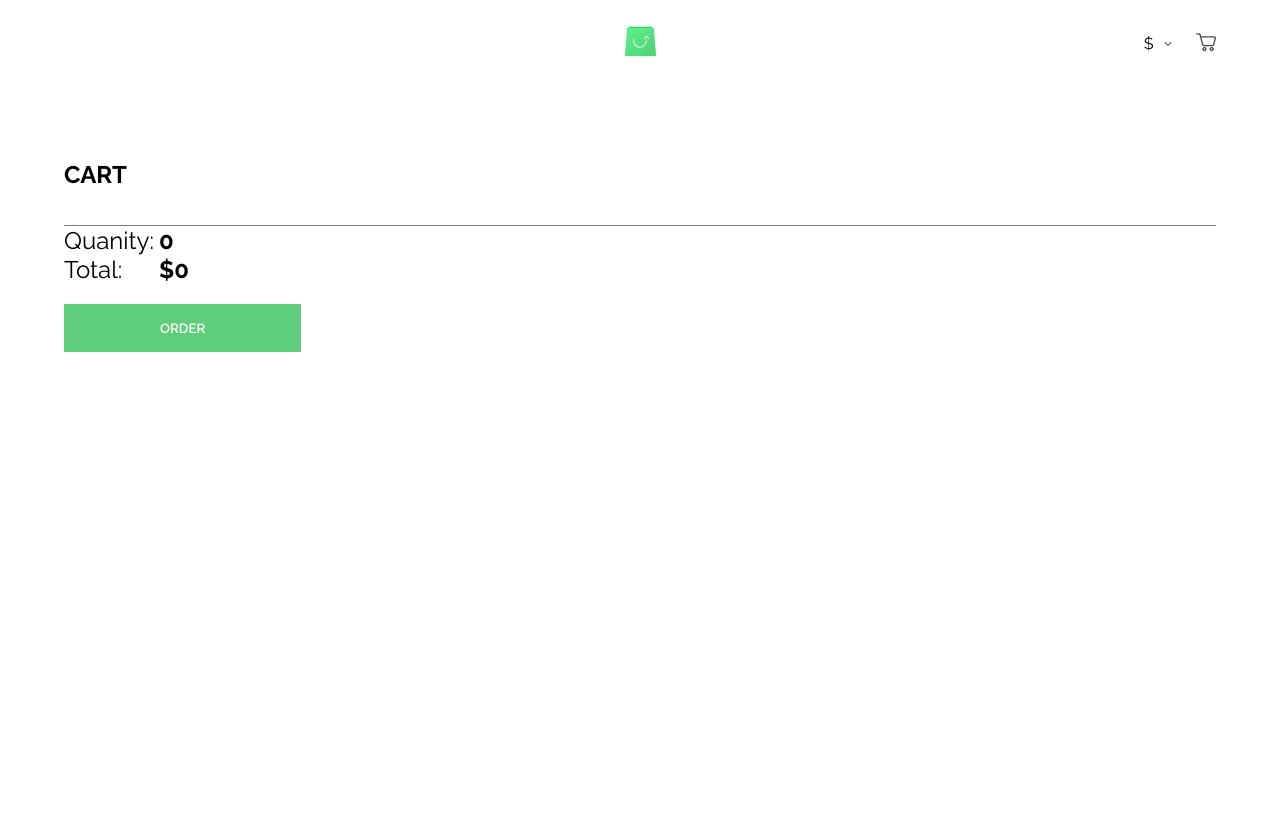
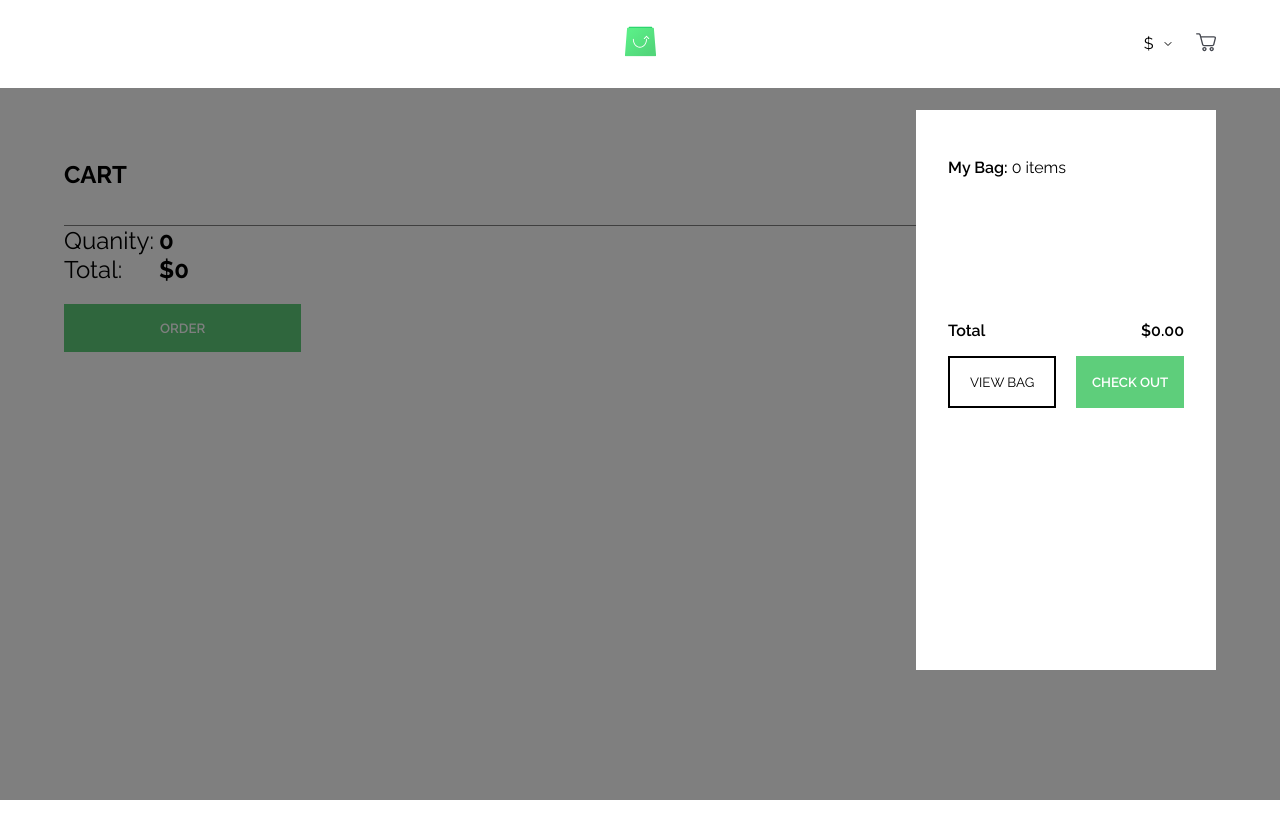
Before and after one commit to Jeyvers/jeyi-adole-jdt-scandiweb, a React (Create React App) app: page /cart in a window 1280 px wide. Both pictures are taken after a click on the button 1206 px from the left and 43 px from the top of the page. Shown: the top 838 px of the page. Built offline with nearby package versions, Linux system fonts and the light colour scheme.

Commit message:
Fixed Navbar issue. State before cleanup.

```diff
--- a/src/AppWrapper.js
+++ b/src/AppWrapper.js
@@ -88,7 +88,7 @@ export class AppWrapper extends Component {
   render() {
     return (
       <>
-        <Navbar {...this.props} />
+        <Navbar />
         <CartOverlay />
         {/* <this.cartOverlay /> */}
 
--- a/src/components/CartOverlay.js
+++ b/src/components/CartOverlay.js
@@ -19,40 +19,41 @@ import { setMiniCart } from '../slices/cartSlice';
 // }
 
 export class CartOverlay extends Component {
-  constructor(props) {
-    super(props);
-    this.miniCartOverlay = React.createRef();
-    this.miniCart = React.createRef();
-    this.removeMiniCart = this.removeMiniCart.bind(this);
-  }
+  //   constructor(props) {
+  //     super(props);
+  //     this.miniCartOverlay = React.createRef();
+  //     this.miniCart = React.createRef();
+  //     this.removeMiniCart = this.removeMiniCart.bind(this);
+  //   }
 
-  removeMiniCart() {
-    console.log('MINIOVERLAY', this.miniCartOverlay);
-    console.log('MINICART', this.miniCart);
+  //   removeMiniCart() {
+  //     console.log('MINIOVERLAY', this.miniCartOverlay);
+  //     console.log('MINICART', this.miniCart);
 
-    // const Overlay = this.miniCartOverlay.current.classList;
-    // if (Overlay.contains('hidden')) {
-    //   Overlay.remove('hidden');
-    //   this.miniCart.current.classList.remove('hidden');
-    // } else {
-    //   Overlay.add('hidden');
-    //   this.miniCart.current.classList.add('hidden');
-    // }
-  }
+  //     // const Overlay = this.miniCartOverlay.current.classList;
+  //     // if (Overlay.contains('hidden')) {
+  //     //   Overlay.remove('hidden');
+  //     //   this.miniCart.current.classList.remove('hidden');
+  //     // } else {
+  //     //   Overlay.add('hidden');
+  //     //   this.miniCart.current.classList.add('hidden');
+  //     // }
+  //   }
 
   render() {
     return (
       <>
         <div
-          ref={this.miniCartOverlay}
-          onClick={() => this.removeMiniCart()}
+          onClick={() => this.props.setMiniCart()}
           className={`mini-cart-overlay ${!this.props.miniCart && 'hidden'} `}
         ></div>
-        <div ref={this.miniCart} className='mini-cart-container hidden'>
+        <div
+          className={`mini-cart-container ${!this.props.miniCart && 'hidden'} `}
+        >
           <header>
             {/* Not the best way to solve this >>>. */}
             <button className='remove-cart-overlay'>
-              <FaTimes onClick={() => this.removeMiniCart()} />
+              <FaTimes onClick={() => this.props.setMiniCart()} />
             </button>
             <p>
               My Bag: <span>{this.props.amount} items</span>
@@ -71,7 +72,7 @@ export class CartOverlay extends Component {
             <div className='mini-cart-footer-btns'>
               <button
                 className='white-btn '
-                onClick={() => this.removeMiniCart()}
+                onClick={() => this.props.setMiniCart()}
               >
                 <Link to='/cart'>{'VIEW BAG '}</Link>
               </button>
@@ -85,8 +86,6 @@ export class CartOverlay extends Component {
   }
 }
 
-export const CartOverlayInstance = new CartOverlay();
-
 const mapStateToProps = (state) => ({
   currencyInUse: state.products.currencyInUse,
   amount: state.cart.amount,
@@ -95,7 +94,7 @@ const mapStateToProps = (state) => ({
 });
 
 const mapDispatchToProps = (dispatch) => ({
-  setMiniCart: dispatch(setMiniCart()),
+  setMiniCart: () => dispatch(setMiniCart()),
 });
 
 export default connect(mapStateToProps, mapDispatchToProps)(CartOverlay);
--- a/src/components/Navbar.js
+++ b/src/components/Navbar.js
@@ -1,6 +1,5 @@
 import { Component } from 'react';
 import { Link } from 'react-router-dom';
-import { CartOverlayInstance } from './CartOverlay';
 import { connect } from 'react-redux';
 import {
   BagIcon,
@@ -9,6 +8,7 @@ import {
   ChevronUpIcon,
 } from '../icons';
 import { getCategory } from '../slices/productsSlice';
+import { setMiniCart } from '../slices/cartSlice';
 
 export class Navbar extends Component {
   state = {
@@ -78,8 +78,7 @@ export class Navbar extends Component {
             <button
               className='cart-icon'
               onClick={() => {
-                CartOverlayInstance.removeMiniCart();
-                console.log(CartOverlayInstance.miniCart);
+                this.props.setMiniCart();
               }}
             >
               {this.props.amount > 0 && (
@@ -104,6 +103,7 @@ const mapStateToProps = (state) => ({
 
 const mapDispatchToProps = (dispatch) => ({
   getCategory: (category) => dispatch(getCategory(category)),
+  setMiniCart: () => dispatch(setMiniCart()),
 });
 
 export default connect(mapStateToProps, mapDispatchToProps)(Navbar);
--- a/src/css/index.css
+++ b/src/css/index.css
@@ -621,8 +621,15 @@ button:disabled {
   font-weight: 700;
 }
 
+.cart-item {
+  -webkit-box-align: start;
+      -ms-flex-align: start;
+          align-items: flex-start;
+}
+
 .cart-item .cart-showcase {
   margin-top: 20px;
+  height: 260px;
 }
 
 .white-btn {
@@ -658,6 +665,7 @@ button:disabled {
   background-color: #fff;
   top: 110px;
   right: 0;
+  min-width: 300px;
   float: right;
   z-index: 12200;
   padding: 0 2rem;
@@ -919,6 +927,12 @@ button:disabled {
             flex-direction: column;
     min-width: 250px;
   }
+  .cart-item {
+    -webkit-box-orient: vertical;
+    -webkit-box-direction: normal;
+        -ms-flex-direction: column;
+            flex-direction: column;
+  }
   .cart-item .cart-showcase {
     margin-top: 20px;
   }
--- a/src/scss/_cart.scss
+++ b/src/scss/_cart.scss
@@ -104,12 +104,12 @@
 }
 
 .cart-item {
-    // align-items: flex-end;
+    align-items: flex-start;
 
 
     .cart-showcase {
         margin-top: 20px;
-        // height: 260px;
+        height: 260px;
     }
 }
 
@@ -153,7 +153,7 @@
     background-color: $first-color;
     top: 110px;
     right: 0;
-    // min-width: 300px;
+    min-width: 300px;
     // width: 325px;
     float: right;
     z-index: 12200;
--- a/src/scss/_responsive.scss
+++ b/src/scss/_responsive.scss
@@ -77,6 +77,7 @@
 
 @include media-sm {
 
+
   nav {
     padding-top: 3rem;
   }
@@ -122,7 +123,7 @@
   }
 
   .cart-item {
-    // flex-direction: column;
+    flex-direction: column;
 
     .cart-showcase {
       margin-top: 20px;
```
Also changed, not shown: 1 other file (tests, documents, lock files or other folders).
